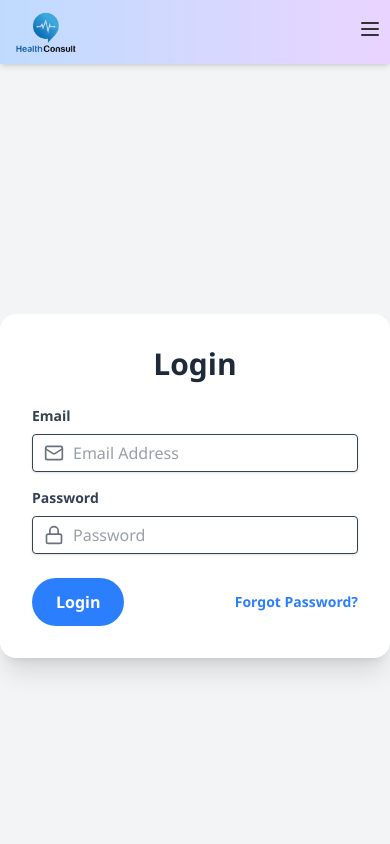
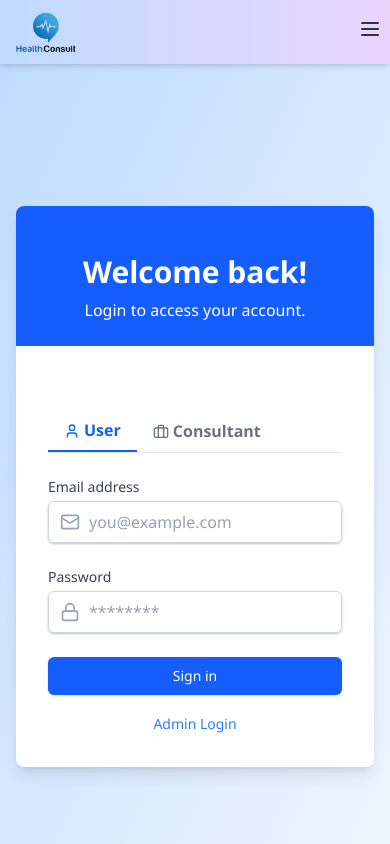
Before and after one commit to atharvaj1234/Heath-Consultant-System, a React (Vite) app in the folder frontend/: page /login in a window 390 px wide. Shown: the top 844 px of the page. Built offline with nearby package versions, Linux system fonts and the light colour scheme.

Commit message:
## Improved UI and Improvements - Added Distinct logins for admins, users, and consultants - Improved Validations for email and phone no.

```diff
--- a/frontend/src/pages/Login.jsx
+++ b/frontend/src/pages/Login.jsx
@@ -1,13 +1,21 @@
 import React, { useState } from 'react';
 import { useNavigate } from 'react-router-dom';
-import { Mail, Lock } from 'lucide-react';
+import { Mail, Lock, User, Briefcase, ShieldCheck } from 'lucide-react';
 import { loginUser } from '../utils/api';
 
 const Login = ({ setIsLoggedIn, setUserRole, setIsConsultant, setIsApproved, onLoginSuccess, setProfilePicture }) => {
+    const [activeTab, setActiveTab] = useState('user');
+    const [showAdminLogin, setShowAdminLogin] = useState(false);
     const [email, setEmail] = useState('');
     const [password, setPassword] = useState('');
     const [error, setError] = useState('');
     const navigate = useNavigate();
+
+    const validateEmail = (email) => {
+        // Basic email validation regex
+        const regex = /^[^\s@]+@[^\s@]+\.[^\s@]+$/;
+        return regex.test(email);
+    };
 
     const handleSubmit = async (e) => {
         e.preventDefault();
@@ -18,26 +26,27 @@ const Login = ({ setIsLoggedIn, setUserRole, setIsConsultant, setIsApproved, onL
             return;
         }
 
+        if (!validateEmail(email)) {
+            setError('Please enter a valid email address.');
+            return;
+        }
+
         try {
             const data = await loginUser(email, password);
 
-            // Store necessary data in local storage
             localStorage.setItem('token', data.token);
             localStorage.setItem('userRole', data.role);
             localStorage.setItem('isConsultant', data.isConsultant);
-            localStorage.setItem('isApproved', String(data.isApproved)); // Ensure it's a string
-            localStorage.setItem('userId', String(data.userId)); // Store userId
+            localStorage.setItem('isApproved', String(data.isApproved));
+            localStorage.setItem('userId', String(data.userId));
 
-            // Update state in App.jsx
             setIsLoggedIn(true);
             setUserRole(data.role);
             setIsConsultant(data.isConsultant === 1 || data.isConsultant === true);
             setIsApproved(Boolean(data.isApproved));
             setProfilePicture(data.profilePicture);
 
-            // Call the callback function to notify the parent component about the successful login
             onLoginSuccess(data.role, data.isConsultant, data.isApproved);
-
 
             if (data.role === 'consultant') {
                 navigate('/consultantdashboard');
@@ -52,12 +61,58 @@ const Login = ({ setIsLoggedIn, setUserRole, setIsConsultant, setIsApproved, onL
         }
     };
 
+    const handleTabChange = (tab) => {
+        setActiveTab(tab);
+        setEmail('');
+        setPassword('');
+        setError('');
+    };
+
+    const toggleAdminLogin = () => {
+        setShowAdminLogin(!showAdminLogin);
+        setEmail('');
+        setPassword('');
+        setError('');
+    };
+
     return (
-        <div className="min-h-screen bg-gray-100 flex items-center justify-center">
-            <div className="bg-white rounded-2xl shadow-xl p-8 max-w-md w-full">
-                <h2 className="text-3xl font-semibold text-gray-800 text-center mb-6">
-                    Login
+        <div className="min-h-screen bg-gradient-to-br from-blue-200 to-blue-50 flex items-center justify-center py-12 px-4 sm:px-6 lg:px-8">
+            <div className="max-w-md w-full space-y-8 bg-white shadow-lg rounded-lg overflow-hidden">
+                <div className={`py-6 px-8 text-white ${showAdminLogin ? 'bg-purple-600' : 'bg-blue-600'}`}>
+                    <h2 className="mt-6 text-center text-3xl font-extrabold">
+                        {showAdminLogin ? 'Admin Login' : 'Welcome back!'}
                     </h2>
+                    <p className="mt-2 text-center text-md">
+                        {showAdminLogin ? 'Enter your credentials' : 'Login to access your account.'}
+                    </p>
+                </div>
+
+                <div className="p-8">
+                    {/* Tabs (Conditional Rendering) */}
+                    {!showAdminLogin && (
+                        <div className="flex border-b border-gray-200 mb-6">
+                            <button
+                                className={`py-2 px-4 font-semibold focus:outline-none ${activeTab === 'user'
+                                    ? 'text-blue-600 border-b-2 border-blue-600'
+                                    : 'text-gray-500 hover:text-gray-700'
+                                    }`}
+                                onClick={() => handleTabChange('user')}
+                            >
+                                <User className="inline-block w-4 h-4 mr-1" />
+                                User
+                            </button>
+                            <button
+                                className={`py-2 px-4 font-semibold focus:outline-none ${activeTab === 'consultant'
+                                    ? 'text-blue-600 border-b-2 border-blue-600'
+                                    : 'text-gray-500 hover:text-gray-700'
+                                    }`}
+                                onClick={() => handleTabChange('consultant')}
+                            >
+                                <Briefcase className="inline-block w-4 h-4 mr-1" />
+                                Consultant
+                            </button>
+                        </div>
+                    )}
 
                     {error && (
                         <div className="bg-red-100 border border-red-400 text-red-700 px-4 py-3 rounded relative mb-4" role="alert">
@@ -65,57 +120,82 @@ const Login = ({ setIsLoggedIn, setUserRole, setIsConsultant, setIsApproved, onL
                         </div>
                     )}
 
-                <form onSubmit={handleSubmit}>
-                    <div className="mb-4">
-                        <label htmlFor="email" className="block text-gray-700 text-sm font-bold mb-2">
-                            Email
+                    <form onSubmit={handleSubmit} className="space-y-6">
+                        <div>
+                            <label htmlFor="email" className="block text-sm font-medium text-gray-700">
+                                Email address
                             </label>
-                        <div className="relative">
-                            <div className="absolute inset-y-0 left-0 flex items-center pl-3 pointer-events-none">
-                                <Mail className="w-5 h-5 text-gray-500" />
+                            <div className="mt-1 relative rounded-md shadow-sm">
+                                <div className="absolute inset-y-0 left-0 pl-3 flex items-center pointer-events-none">
+                                    <Mail className="h-5 w-5 text-gray-400" aria-hidden="true" />
                                 </div>
                                 <input
+                                    id="email"
+                                    name="email"
                                     type="email"
-                                id="email"
-                                className="shadow appearance-none border rounded w-full py-2 px-3 text-gray-700 leading-tight focus:outline-none focus:shadow-outline pl-10"
-                                placeholder="Email Address"
+                                    autoComplete="email"
+                                    required
+                                    className="appearance-none block w-full pl-10 pr-3 py-2 border border-gray-300 rounded-md shadow-sm placeholder-gray-400 focus:outline-none focus:ring-blue-500 focus:border-blue-500 sm:text-sm"
+                                    placeholder="you@example.com"
                                     value={email}
                                     onChange={(e) => setEmail(e.target.value)}
                                 />
                             </div>
                         </div>
 
-                    <div className="mb-6">
-                        <label htmlFor="password" className="block text-gray-700 text-sm font-bold mb-2">
+                        <div>
+                            <label htmlFor="password" className="block text-sm font-medium text-gray-700">
                                 Password
                             </label>
-                        <div className="relative">
-                            <div className="absolute inset-y-0 left-0 flex items-center pl-3 pointer-events-none">
-                                <Lock className="w-5 h-5 text-gray-500" />
+                            <div className="mt-1 relative rounded-md shadow-sm">
+                                <div className="absolute inset-y-0 left-0 pl-3 flex items-center pointer-events-none">
+                                    <Lock className="h-5 w-5 text-gray-400" aria-hidden="true" />
                                 </div>
                                 <input
+                                    id="password"
+                                    name="password"
                                     type="password"
-                                id="password"
-                                className="shadow appearance-none border rounded w-full py-2 px-3 text-gray-700 leading-tight focus:outline-none focus:shadow-outline pl-10"
-                                placeholder="Password"
+                                    autoComplete="current-password"
+                                    required
+                                    className="appearance-none block w-full pl-10 pr-3 py-2 border border-gray-300 rounded-md shadow-sm placeholder-gray-400 focus:outline-none focus:ring-blue-500 focus:border-blue-500 sm:text-sm"
+                                    placeholder="********"
                                     value={password}
                                     onChange={(e) => setPassword(e.target.value)}
                                 />
                             </div>
                         </div>
 
-                    <div className="flex items-center justify-between">
+                        <div>
                             <button
-                            className="bg-blue-500 hover:bg-blue-700 text-white font-bold py-3 px-6 rounded-full focus:outline-none focus:shadow-outline"
                                 type="submit"
+                                className={`w-full flex justify-center py-2 px-4 border border-transparent rounded-md shadow-sm text-sm font-medium text-white focus:outline-none focus:ring-2 focus:ring-offset-2 ${showAdminLogin ? 'bg-purple-600 focus:ring-purple-500 hover:bg-purple-700 ' : 'bg-blue-600 focus:ring-blue-500 hover:bg-blue-700 '}`}
                             >
-                            Login
+                                Sign in
                             </button>
-                        <a className="inline-block align-baseline font-bold text-sm text-blue-500 hover:text-blue-800" href="#">
-                            Forgot Password?
-                        </a>
                         </div>
                     </form>
+
+                    {/* Admin Login Toggle */}
+                    {!showAdminLogin ? (
+                        <div className="text-center mt-4">
+                            <button
+                                onClick={toggleAdminLogin}
+                                className="text-sm text-blue-500 hover:text-blue-700 focus:outline-none"
+                            >
+                                Admin Login
+                            </button>
+                        </div>
+                    ) : (
+                        <div className="text-center mt-4">
+                            <button
+                                onClick={toggleAdminLogin}
+                                className="text-sm text-blue-500 hover:text-blue-700 focus:outline-none"
+                            >
+                                Back to User/Consultant Login
+                            </button>
+                        </div>
+                    )}
+                </div>
             </div>
         </div>
     );
--- a/frontend/src/pages/Register.jsx
+++ b/frontend/src/pages/Register.jsx
@@ -88,11 +88,13 @@ const Register = () => {
     if (!formData.phone || formData.phone.trim() === "") {
       return "Phone no. is required";
     } else if (
-      !/^\+?\d{1,4}?[-.\s]?\(?\d{1,3}?\)?[-.\s]?\d{1,4}[-.\s]?\d{1,4}[-.\s]?\d{1,9}$/.test(
-        formData.phone
+      !/^(?:\+?[1-9]\d{0,3}[-.\s]?)?(?!0{3,})([1-9][0-9]{0,2})?[-.\s]?[1-9][0-9]{1,3}[-.\s]?[0-9]{1,4}[-.\s]?[0-9]{1,9}$/.test(
+        formData.phone.trim()
       )
     ) {
       return "Invalid phone no.";
+    } else if (/^0+$/.test(formData.phone.replace(/[-.\s]/g, ""))) {
+      return "Phone no. cannot be all zeros";
     }
 
     if (!formData.password || formData.password.length < 6) {
```
Lines whose indentation alone changed are shown as unchanged.
